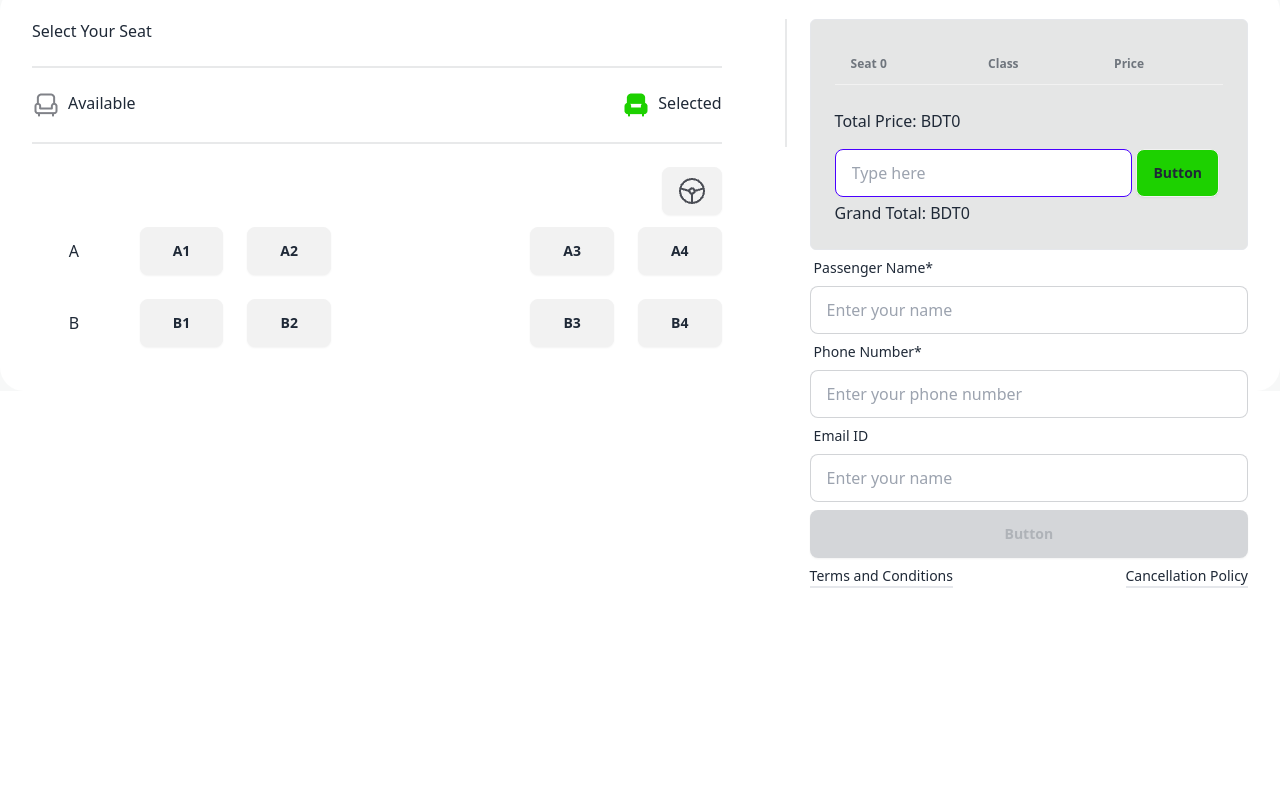
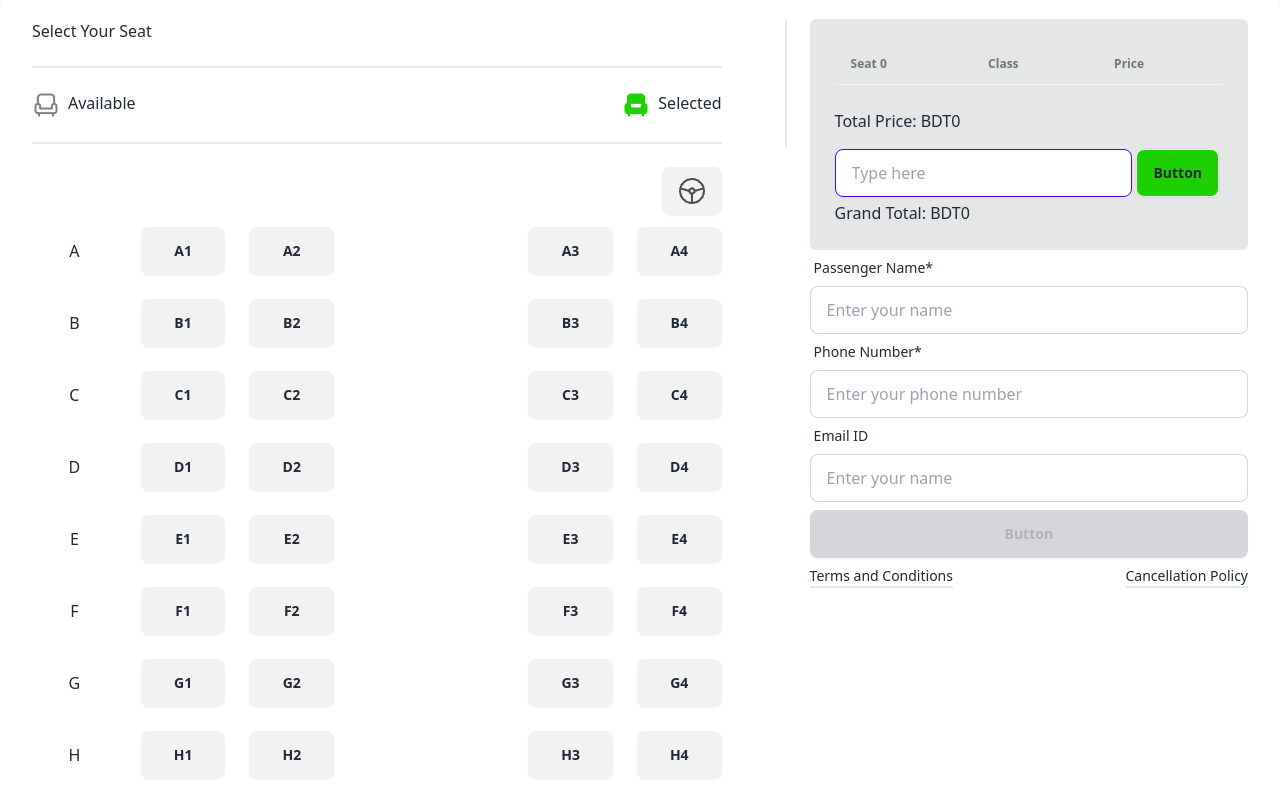
Before and after one commit to ArafatSany7/fifth-assignment, a plain HTML site: page index.html in a window 1280 px wide. Shown: the part 2095-2895 px from the top of the page. Before the commit the page ends 2683 px from the top, so only its background shows below. Drawn offline with nearby package versions, Linux system fonts and the light colour scheme.

Commit message:
seat hight  fixed footer remain

```diff
--- a/index.html
+++ b/index.html
@@ -141,7 +141,7 @@
     </section>
 
     <!-- bus ticket -->
-    <section class="bg-[#F7F8F8] border-t-4 rounded-t-[88px] border-[#1DD100]">
+    <section class="bg-[#F7F8F8] border-t-4 rounded-t-[88px] border-[#1DD100] h-full">
       <div class="container mx-auto pt-32">
         <!-- sec title -->
         <div class="text-center mb-14">
@@ -170,7 +170,7 @@
               <div>
                 <button class="btn bg-[#1cd10021] text-[#1DD100] px-4">
                   <img src="./images/seat-green.png" alt="" />
-                  <span id="available-seat">8</span>
+                  <span id="available-seat">32</span>
                   Seats left
                 </button>
               </div>
@@ -246,12 +246,42 @@
                   <button id="B" class="bg-none">B</button>
                   <button id="B1" class="btn px-8 seat-btn cursor-pointer">B1</button>
                   <button id="B2" class="btn px-8 seat-btn cursor-pointer">B2</button>
+                  <button id="C" class="bg-none">C</button>
+                  <button id="C1" class="btn px-8 seat-btn cursor-pointer">C1</button>
+                  <button id="C2" class="btn px-8 seat-btn cursor-pointer">C2</button>
+                  <button id="D" class="bg-none">D</button>
+                  <button id="D1" class="btn px-8 seat-btn cursor-pointer">D1</button>
+                  <button id="D2" class="btn px-8 seat-btn cursor-pointer">D2</button>
+                  <button id="E" class="bg-none">E</button>
+                  <button id="E1" class="btn px-8 seat-btn cursor-pointer">E1</button>
+                  <button id="E2" class="btn px-8 seat-btn cursor-pointer">E2</button>
+                  <button id="F" class="bg-none">F</button>
+                  <button id="F1" class="btn px-8 seat-btn cursor-pointer">F1</button>
+                  <button id="F2" class="btn px-8 seat-btn cursor-pointer">F2</button>
+                  <button id="G" class="bg-none">G</button>
+                  <button id="G1" class="btn px-8 seat-btn cursor-pointer">G1</button>
+                  <button id="G2" class="btn px-8 seat-btn cursor-pointer">G2</button>
+                  <button id="H" class="bg-none">H</button>
+                  <button id="H1" class="btn px-8 seat-btn cursor-pointer">H1</button>
+                  <button id="H2" class="btn px-8 seat-btn cursor-pointer">H2</button>
               </div>
               <div class="grid grid-cols-2 gap-6">
                   <button id="A3" class="btn px-8 seat-btn cursor-pointer">A3</button>
                   <button id="A4" class="btn px-8 seat-btn cursor-pointer">A4</button>
                   <button id="B3" class="btn px-8 seat-btn cursor-pointer">B3</button>
                   <button id="B4" class="btn px-8 seat-btn cursor-pointer">B4</button>
+                  <button id="C3" class="btn px-8 seat-btn cursor-pointer">C3</button>
+                  <button id="C4" class="btn px-8 seat-btn cursor-pointer">C4</button>
+                  <button id="D3" class="btn px-8 seat-btn cursor-pointer">D3</button>
+                  <button id="D4" class="btn px-8 seat-btn cursor-pointer">D4</button>
+                  <button id="E3" class="btn px-8 seat-btn cursor-pointer">E3</button>
+                  <button id="E4" class="btn px-8 seat-btn cursor-pointer">E4</button>
+                  <button id="F3" class="btn px-8 seat-btn cursor-pointer">F3</button>
+                  <button id="F4" class="btn px-8 seat-btn cursor-pointer">F4</button>
+                  <button id="G3" class="btn px-8 seat-btn cursor-pointer">G3</button>
+                  <button id="G4" class="btn px-8 seat-btn cursor-pointer">G4</button>
+                  <button id="H3" class="btn px-8 seat-btn cursor-pointer">H3</button>
+                  <button id="H4" class="btn px-8 seat-btn cursor-pointer">H4</button>
               </div>
           </div>
           </div>
```
